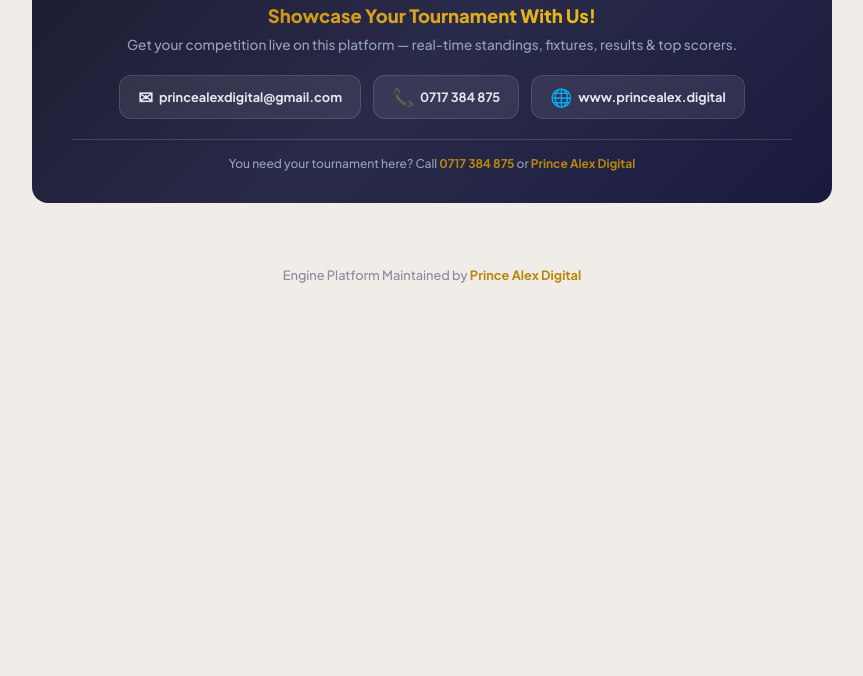
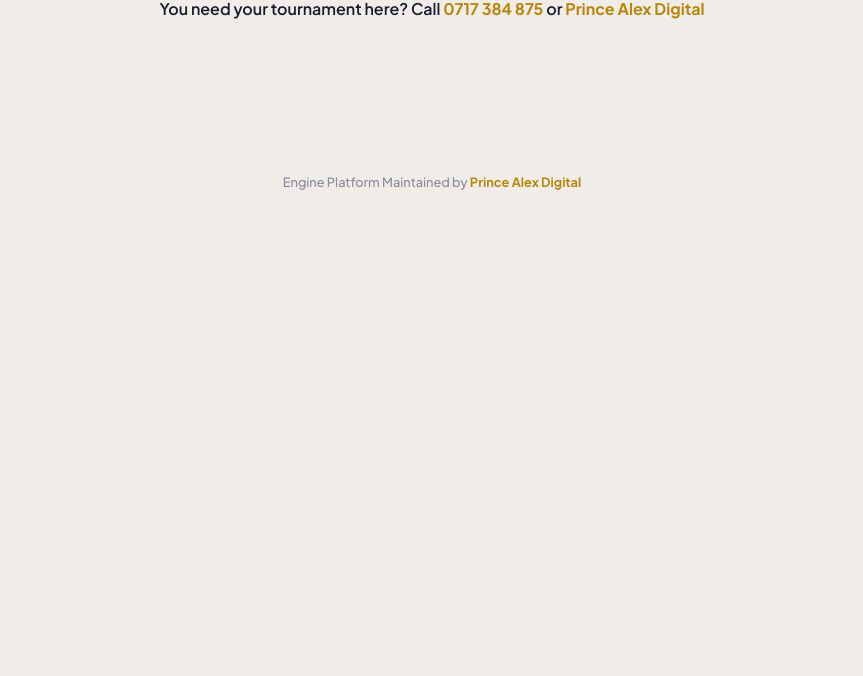
Before and after one commit to Princealex254/Footballtournament, a plain HTML site: page index.html in a window 1280 px wide. Shown: the part 124-800 px from the top of the page, without its empty margins (208-1071 px from the left). Drawn offline with Linux system fonts and the light colour scheme.

Commit message:
Update index.html

```diff
--- a/index.html
+++ b/index.html
@@ -215,95 +215,27 @@
         }
         #inactive-container h2 { font-size: 1.5rem; color: var(--text-muted); }
 
-        /* Promo Banner */
-        .promo-banner {
-            background: linear-gradient(135deg, #1a1a2e 0%, #2a2a4a 50%, #1a1a3e 100%);
-            color: var(--text-light);
-            margin: 32px auto;
-            max-width: 800px;
-            padding: 0 16px;
-            border-radius: var(--radius);
-            position: relative;
-            overflow: hidden;
-        }
-        .promo-banner::before {
-            content: '';
-            position: absolute; top: 0; left: 0; right: 0; height: 3px;
-            background: var(--gold-gradient);
-        }
-        .promo-content {
-            padding: 32px 24px;
-            text-align: center;
-            position: relative;
-            z-index: 1;
-        }
-        .promo-icon {
-            font-size: 2.5rem;
-            margin-bottom: 12px;
-        }
-        .promo-content h3 {
-            font-size: 1.15rem;
-            font-weight: 800;
-            margin-bottom: 8px;
-            background: var(--gold-gradient);
-            -webkit-background-clip: text;
-            -webkit-text-fill-color: transparent;
-            background-clip: text;
-        }
-        .promo-content p {
-            font-size: 0.85rem;
-            color: #94a3b8;
-            font-weight: 500;
-            margin-bottom: 20px;
-            line-height: 1.5;
-        }
-        .promo-contacts {
-            display: flex;
-            flex-wrap: wrap;
-            justify-content: center;
-            gap: 12px;
-        }
-        .promo-link {
-            display: inline-flex;
-            align-items: center;
-            gap: 6px;
-            background: rgba(255,255,255,0.08);
-            border: 1px solid rgba(255,255,255,0.12);
-            padding: 10px 18px;
-            border-radius: 12px;
-            color: #e2e8f0;
-            text-decoration: none;
-            font-weight: 700;
-            font-size: 0.8rem;
-            transition: 0.2s;
-        }
-        .promo-link:hover {
-            background: rgba(255,255,255,0.15);
-            border-color: var(--primary);
-            transform: translateY(-1px);
-        }
-        .promo-link-icon {
-            font-size: 1.1rem;
-        }
-        .promo-footer {
-            margin-top: 20px;
-            padding-top: 16px;
-            border-top: 1px solid rgba(255,255,255,0.15);
-            font-size: 0.75rem;
-            color: #94a3b8;
-            font-weight: 500;
-        }
-        .promo-footer a {
-            color: var(--primary);
-            text-decoration: none;
-            font-weight: 700;
-        }
-
         footer { text-align: center; padding: 32px 20px; font-size: 0.8rem; color: var(--text-muted); font-weight: 500; }
         footer a { color: var(--primary); text-decoration: none; font-weight: 700; }
 
         #no-competition-page {
             display: none;
+            text-align: center;
+            padding: 120px 20px;
+        }
+        #no-competition-page p {
+            font-size: 1rem;
+            color: var(--text-dark);
+            font-weight: 600;
+            line-height: 1.6;
+        }
+        #no-competition-page a {
+            color: var(--primary);
+            text-decoration: none;
+            font-weight: 700;
+        }
+        #no-competition-page a:hover {
+            text-decoration: underline;
         }
 
         @media (max-width: 540px) {
@@ -338,27 +270,7 @@
     </header>
 
     <div id="no-competition-page">
-        <div class="promo-banner">
-            <div class="promo-content">
-                <div class="promo-icon">🏆</div>
-                <h3>Showcase Your Tournament With Us!</h3>
-                <p>Get your competition live on this platform — real-time standings, fixtures, results & top scorers.</p>
-                <div class="promo-contacts">
-                    <a href="mailto:princealexdigital@gmail.com" class="promo-link">
-                        <span class="promo-link-icon">✉</span> princealexdigital@gmail.com
-                    </a>
-                    <a href="tel:+254717384875" class="promo-link">
-                        <span class="promo-link-icon">📞</span> 0717 384 875
-                    </a>
-                    <a href="https://www.princealex.digital" target="_blank" class="promo-link">
-                        <span class="promo-link-icon">🌐</span> www.princealex.digital
-                    </a>
-                </div>
-                <div class="promo-footer">
-                    You need your tournament here? Call <a href="tel:+254717384875">0717 384 875</a> or <a href="https://www.princealex.digital" target="_blank">Prince Alex Digital</a>
-                </div>
-            </div>
-        </div>
+        <p>You need your tournament here? Call <a href="tel:+254717384875">0717 384 875</a> or <a href="https://www.princealex.digital" target="_blank">Prince Alex Digital</a></p>
     </div>
 
     <div id="error-container">
```
